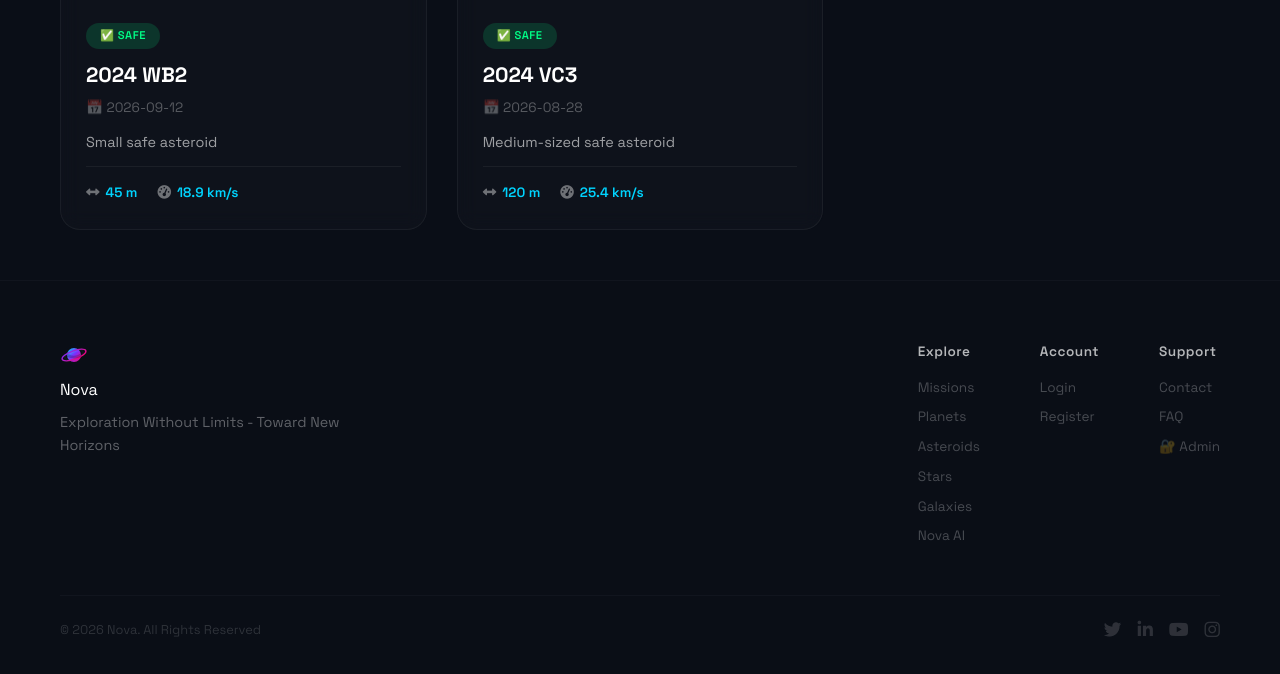
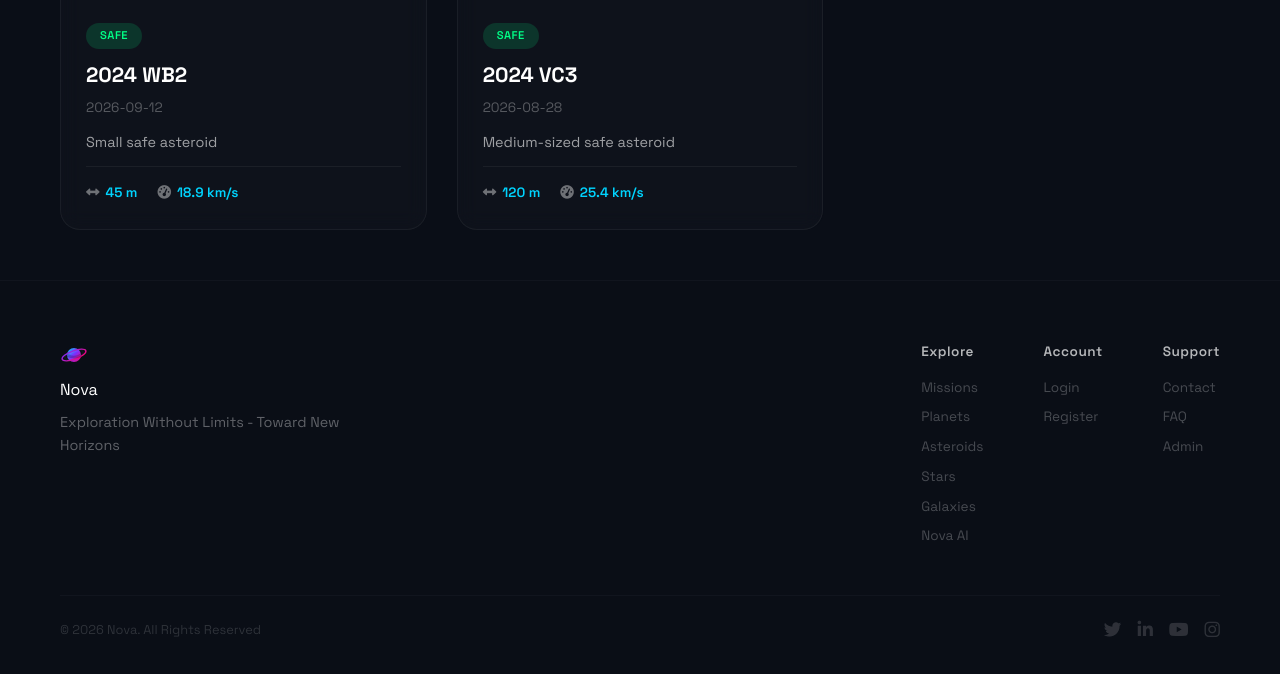
Before and after one commit to MohammedElshora2005/nova-space, a Flask app: page /asteroids in a window 1280 px wide. Shown: the part 1087-1761 px from the top of the page. Run offline with Flask 3, Linux system fonts and the light colour scheme; data comes from the database, SQL or seed files in the repository.

Commit message:
Update asteroids.html

```diff
--- a/templates/asteroids.html
+++ b/templates/asteroids.html
@@ -780,8 +780,8 @@
           />
           <select id="hazardFilter">
             <option value="">All</option>
-            <option value="true">⚠️ Hazardous</option>
-            <option value="false">✅ Safe</option>
+            <option value="true">Hazardous</option>
+            <option value="false">Safe</option>
           </select>
           <button class="filter-btn" id="filterBtn">
             <i class="fas fa-search"></i> Filter
@@ -905,7 +905,7 @@
           <h4>Support</h4>
           <a href="#">Contact</a>
           <a href="#">FAQ</a>
-          <a href="/login" class="footer-admin-link">🔐 Admin</a>
+          <a href="/login" class="footer-admin-link">Admin</a>
         </div>
       </div>
     </div>
@@ -1130,7 +1130,7 @@
         asteroids.forEach((asteroid) => {
           const isFavorite = favorites.includes(String(asteroid.id));
           const hazardClass = asteroid.hazardous ? "hazard-yes" : "hazard-no";
-          const hazardText = asteroid.hazardous ? "⚠️ Hazardous" : "✅ Safe";
+          const hazardText = asteroid.hazardous ? "Hazardous" : "Safe";
           const image = asteroid.image || FALLBACK_IMAGE;
           const hasVideo =
             asteroid.video_url && asteroid.video_url.trim() !== "";
@@ -1148,7 +1148,7 @@
 
                 <span class="hazard-badge ${hazardClass}">${hazardText}</span>
                 <h3>${asteroid.name}</h3>
-                <div class="date">📅 ${asteroid.date || "TBD"}</div>
+                <div class="date">${asteroid.date || "TBD"}</div>
                 <p class="description">${asteroid.description || "No description available"}</p>
                 <div class="stats">
                   <div class="stat">
@@ -1215,7 +1215,7 @@
         const hazardClass = asteroid.hazardous
           ? "hazard-yes-large"
           : "hazard-no-large";
-        const hazardText = asteroid.hazardous ? "⚠️ Hazardous" : "✅ Safe";
+        const hazardText = asteroid.hazardous ? "Hazardous" : "Safe";
         const hazardDisplay = asteroid.hazardous ? "Yes" : "No";
         const hasVideo =
           asteroid.video_url && asteroid.video_url.trim() !== "";
```
